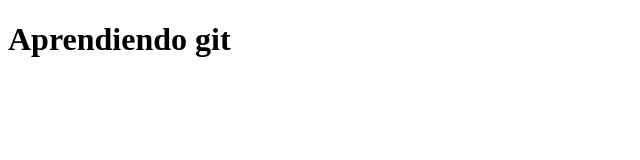
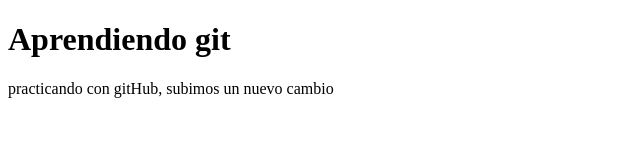
Before and after one commit to maronare10/gitGithub, a plain HTML site: page index.html in a window 1280 px wide. Shown: the whole page, without its empty margins (0-640 px from the left). Drawn offline with Linux system fonts and the light colour scheme.

Commit message:
agregando un párrafo

```diff
--- a/index.html
+++ b/index.html
@@ -8,6 +8,7 @@
 <body>
 
   <h1>Aprendiendo git</h1>
+  <p>practicando con gitHub, subimos un nuevo cambio</p>
 
 </body>
 </html>
```
